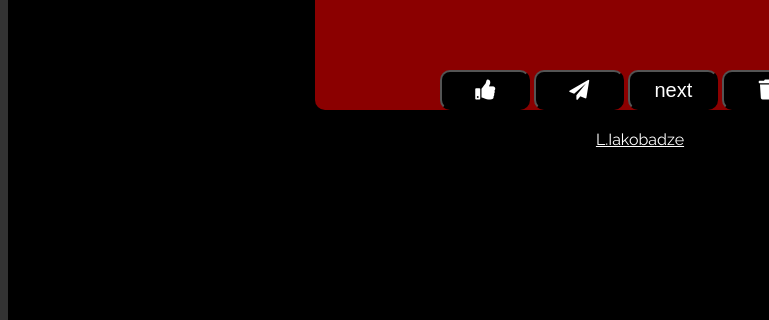
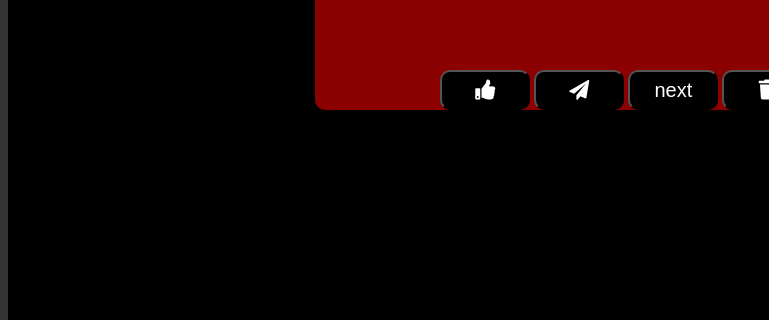
Before and after one commit to lashaiakobadze/Random-Quote-Machine, a plain HTML site: page index.html in a window 1280 px wide. Shown: the part 235-555 px from the top of the page, 0-769 px from the left. Drawn offline with nearby package versions, Linux system fonts and the light colour scheme.

Commit message:
Update index.html

```diff
--- a/index.html
+++ b/index.html
@@ -36,9 +36,6 @@
       </a>
   </div>
 </div>
-  </div>
-   <div class="footer"><a href="https://codepen.io/iakobadze">L.Iakobadze</a>
-   </div>
   <footer>
 <small id="lasha">&copy;L.Iakobadze 2020 </small>
  </footer>
```
